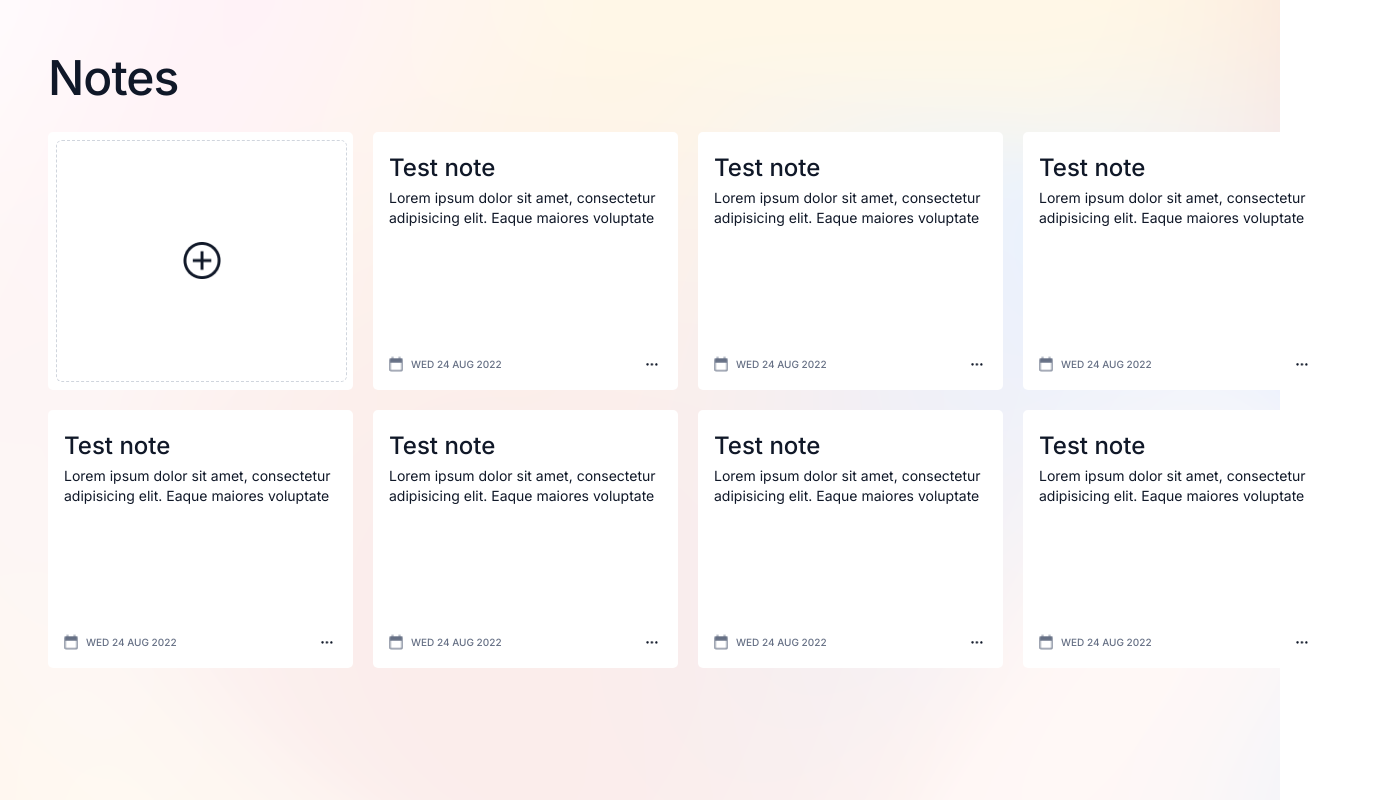
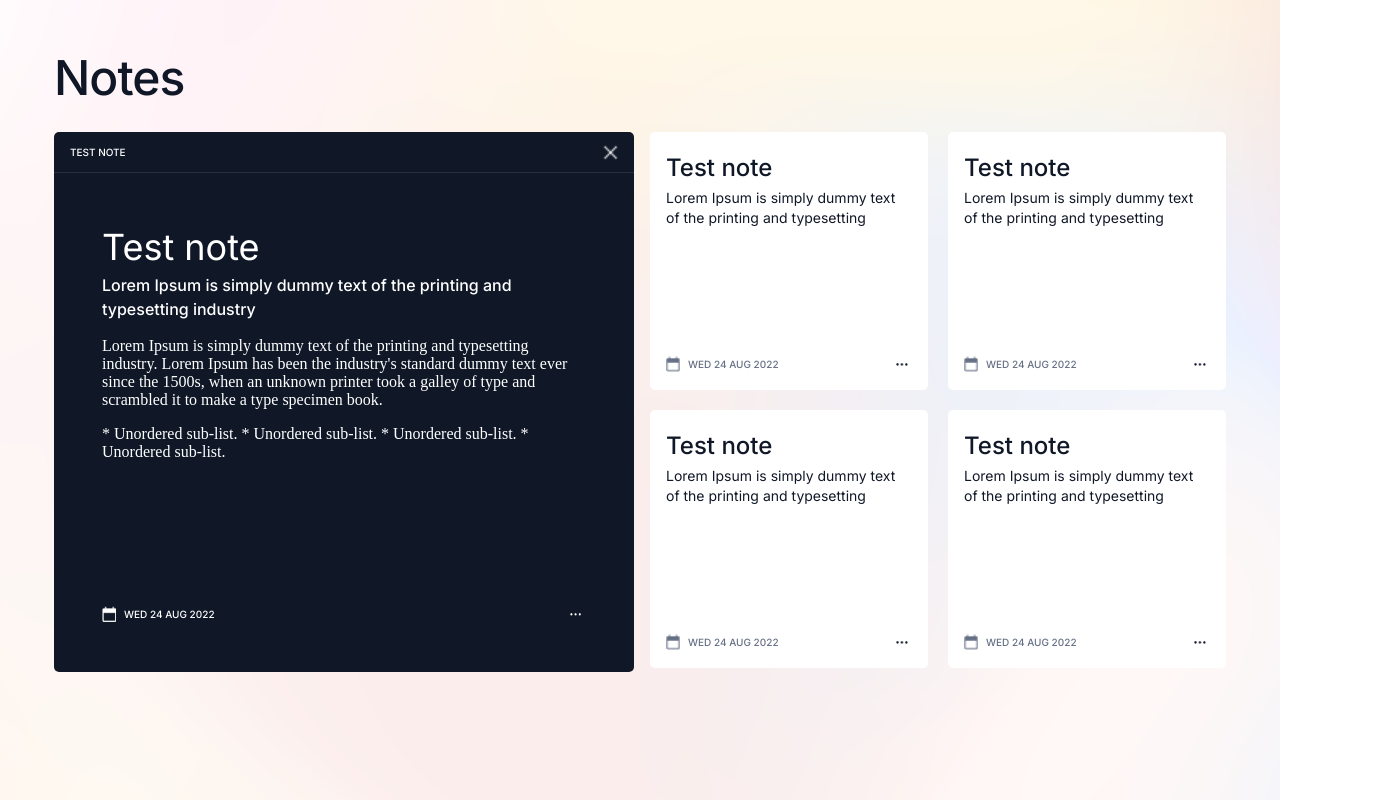
Before and after one commit to rafaelsantanna/6b-digital-notes, a plain HTML site: page index.html in a window 1280 px wide. Shown: the whole page, 1376 px wide, since content can reach past the window. Drawn offline with Linux system fonts and the light colour scheme.

Commit message:
Modal Structure and style

```diff
--- a/index.html
+++ b/index.html
@@ -27,7 +27,7 @@
       <div class="note">
         <div>
           <h3 class="note__title">Test note</h3>
-          <p class="note__content">Lorem ipsum dolor sit amet, consectetur adipisicing elit. Eaque maiores voluptate et sequi saepe praesentium modi fugit ratione aspernatur, magnam exercitationem ipsa placeat, quod, tenetur iusto quis illum eos aperiam.</p>
+          <p class="note__subtitle">Lorem Ipsum is simply dummy text of the printing and typesetting industry</p>
         </div>
 
         <div class="note__footer">
@@ -44,7 +44,7 @@
       <div class="note">
         <div>
           <h3 class="note__title">Test note</h3>
-          <p class="note__content">Lorem ipsum dolor sit amet, consectetur adipisicing elit. Eaque maiores voluptate et sequi saepe praesentium modi fugit ratione aspernatur, magnam exercitationem ipsa placeat, quod, tenetur iusto quis illum eos aperiam.</p>
+          <p class="note__subtitle">Lorem Ipsum is simply dummy text of the printing and typesetting industry</p>
         </div>
 
         <div class="note__footer">
@@ -61,7 +61,7 @@
       <div class="note">
         <div>
           <h3 class="note__title">Test note</h3>
-          <p class="note__content">Lorem ipsum dolor sit amet, consectetur adipisicing elit. Eaque maiores voluptate et sequi saepe praesentium modi fugit ratione aspernatur, magnam exercitationem ipsa placeat, quod, tenetur iusto quis illum eos aperiam.</p>
+          <p class="note__subtitle">Lorem Ipsum is simply dummy text of the printing and typesetting industry</p>
         </div>
 
         <div class="note__footer">
@@ -78,7 +78,7 @@
       <div class="note">
         <div>
           <h3 class="note__title">Test note</h3>
-          <p class="note__content">Lorem ipsum dolor sit amet, consectetur adipisicing elit. Eaque maiores voluptate et sequi saepe praesentium modi fugit ratione aspernatur, magnam exercitationem ipsa placeat, quod, tenetur iusto quis illum eos aperiam.</p>
+          <p class="note__subtitle">Lorem Ipsum is simply dummy text of the printing and typesetting industry</p>
         </div>
 
         <div class="note__footer">
@@ -95,7 +95,7 @@
       <div class="note">
         <div>
           <h3 class="note__title">Test note</h3>
-          <p class="note__content">Lorem ipsum dolor sit amet, consectetur adipisicing elit. Eaque maiores voluptate et sequi saepe praesentium modi fugit ratione aspernatur, magnam exercitationem ipsa placeat, quod, tenetur iusto quis illum eos aperiam.</p>
+          <p class="note__subtitle">Lorem Ipsum is simply dummy text of the printing and typesetting industry</p>
         </div>
 
         <div class="note__footer">
@@ -112,7 +112,7 @@
       <div class="note">
         <div>
           <h3 class="note__title">Test note</h3>
-          <p class="note__content">Lorem ipsum dolor sit amet, consectetur adipisicing elit. Eaque maiores voluptate et sequi saepe praesentium modi fugit ratione aspernatur, magnam exercitationem ipsa placeat, quod, tenetur iusto quis illum eos aperiam.</p>
+          <p class="note__subtitle">Lorem Ipsum is simply dummy text of the printing and typesetting industry</p>
         </div>
 
         <div class="note__footer">
@@ -129,7 +129,7 @@
       <div class="note">
         <div>
           <h3 class="note__title">Test note</h3>
-          <p class="note__content">Lorem ipsum dolor sit amet, consectetur adipisicing elit. Eaque maiores voluptate et sequi saepe praesentium modi fugit ratione aspernatur, magnam exercitationem ipsa placeat, quod, tenetur iusto quis illum eos aperiam.</p>
+          <p class="note__subtitle">Lorem Ipsum is simply dummy text of the printing and typesetting industry</p>
         </div>
 
         <div class="note__footer">
@@ -143,6 +143,40 @@
         </div>
       </div>
 
+      <div class="modal">
+        <header class="modal__header">
+          <h3 class="modal__title">Test Note</h3>
+          <a class="modal__close" href="">
+            <span class="icon-close"></span>
+          </a>
+        </header>
+
+        <div class="modal__body">
+          <div>
+            <h3 class="note__title">Test note</h3>
+            <p class="note__subtitle">Lorem Ipsum is simply dummy text of the printing and typesetting industry</p>
+
+            <div class="modal__content">
+              <p>Lorem Ipsum is simply dummy text of the printing and typesetting industry. Lorem Ipsum has been the industry's standard dummy text ever since the 1500s, when an unknown printer took a galley of type and scrambled it to make a type specimen book.</p>
+              * Unordered sub-list.
+              * Unordered sub-list.
+              * Unordered sub-list.
+              * Unordered sub-list.
+            </div>
+          </div>
+
+          <footer class="modal__footer note__footer">
+            <div class="note__date">
+              <span class="icon-calendar icon-calendar--white"></span>
+              <span class="note__day">WED 24 AUG 2022</span>
+            </div>
+            <a class="note__actions" href="">
+              <span class="icon-more-vert icon-more-vert--white" alt="more vert icon">
+              </a>
+            </footer>
+          </div>
+      </div>
+
     </div>
   </div>
 
--- a/styles/index.css
+++ b/styles/index.css
@@ -7,10 +7,9 @@ body {
   background-size: cover;
 }
 .container {
-  /* display: flex; */
   padding: 48px;
   width: 100%;
-  max-width: 1280px;
+  max-width: 1172px;
   margin: 0 auto;
 }
 
@@ -26,12 +25,16 @@ body {
   margin-top: 0;
 }
 
+/* Notes Component */
+
 .notes {
   display: flex;
   align-items: flex-start;
   justify-content: flex-start;
   flex-wrap: wrap;
   gap: 20px;
+
+  position: relative;
 }
 
 .note {
@@ -46,18 +49,10 @@ body {
 
   background: #FFFFFF;
   border-radius: 5px;
-
-  flex: none;
-  order: 1;
-  flex-grow: 1;
 }
 
 .note.note--add-new {
   padding: 8px;
-  display: flex;
-  flex-direction: column;
-  justify-content: space-between;
-  align-items: flex-start;
 }
 .note.note--add-new a {
   display: flex;
@@ -83,7 +78,7 @@ body {
   color: #101828;
 }
 
-.note__content {
+.note__subtitle {
   font-family: 'Inter';
   font-style: normal;
   font-weight: 400;
@@ -126,6 +121,78 @@ body {
   height: 20px;
 }
 
+/* Modal */
+
+.modal {
+  position: absolute;
+  left: 0;
+  top: 0;
+  display: flex;
+  flex-direction: column;
+  align-items: flex-start;
+  padding: 0px;
+
+  width: 580px;
+  height: 540px;
+
+  background: #101828;
+  border-radius: 5px;
+}
+.modal__header {
+  display: flex;
+  align-items: center;
+  justify-content: space-between;
+  padding: 12px 16px;
+  border-bottom: 1px solid rgba(255, 255, 255, 0.1);
+  width: 100%;
+  box-sizing: border-box;
+}
+.modal__title {
+  font-family: 'Inter';
+  font-weight: 500;
+  font-size: 10px;
+  line-height: 16px;
+  text-transform: uppercase;
+  color: #FFFFFF;
+  margin: 0;
+}
+.modal__close {}
+.modal__body {
+  padding: 48px;
+  height: 100%;
+  display: flex;
+  flex-direction: column;
+  justify-content: space-between;
+}
+.modal__body .note__title {
+  color: #FFFFFF;
+  font-family: 'Inter';
+  font-style: normal;
+  font-weight: 400;
+  font-size: 36px;
+  line-height: 44px;
+}
+.modal__body .note__subtitle {
+  color: #FFFFFF;
+  font-family: 'Inter';
+  font-style: normal;
+  font-weight: 500;
+  font-size: 16px;
+  line-height: 24px;
+  height: 48px;
+}
+.modal__content {
+  color: #fff;
+}
+
+.modal__footer {}
+.modal__footer .note__day {
+  color: #fff;
+}
+.modal__footer {}
+
+/* Icons */
+
 .icon-add-circle {
   display: block;
   background-image: url('../images/add_circle.png');
@@ -143,6 +210,10 @@ body {
   height: 16px;
 }
 
+.icon-calendar--white {
+  background-image: url('../images/calendar_white.png');
+}
+
 .icon-more-vert {
   display: block;
   background-image: url('../images/more_vert.png');
@@ -151,3 +222,16 @@ body {
   width: 12px;
   height: 3px;
 }
+
+.icon-more-vert--white {
+  background-image: url('../images/more_vert_white.png');
+}
+
+.icon-close {
+  display: block;
+  background-image: url('../images/close.png');
+  background-size: contain;
+  background-repeat: no-repeat;
+  width: 15px;
+  height: 15px;
+}
```
Also changed, not shown: images/calendar_white.png (added), images/more_vert_white.png (added).
